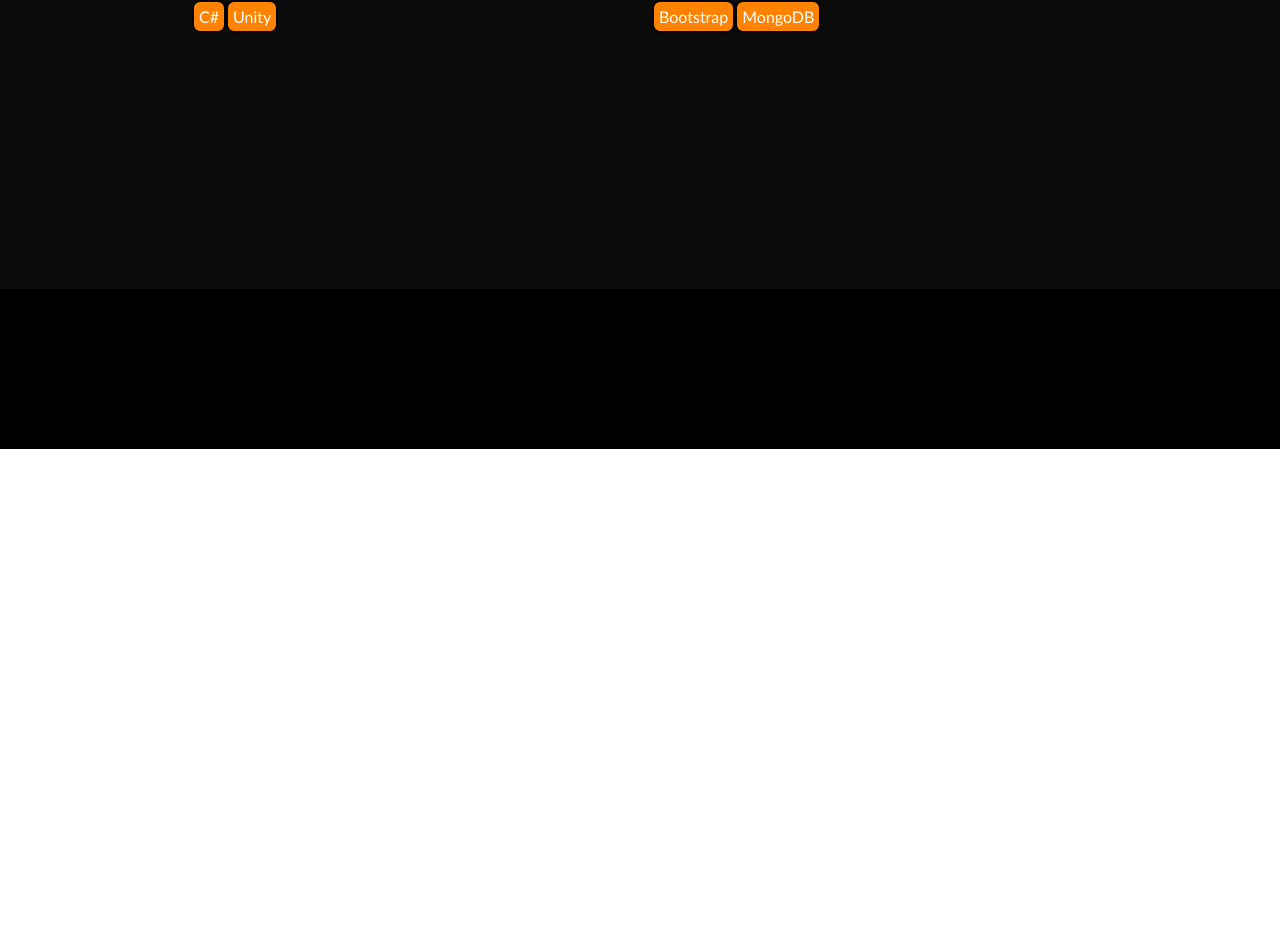
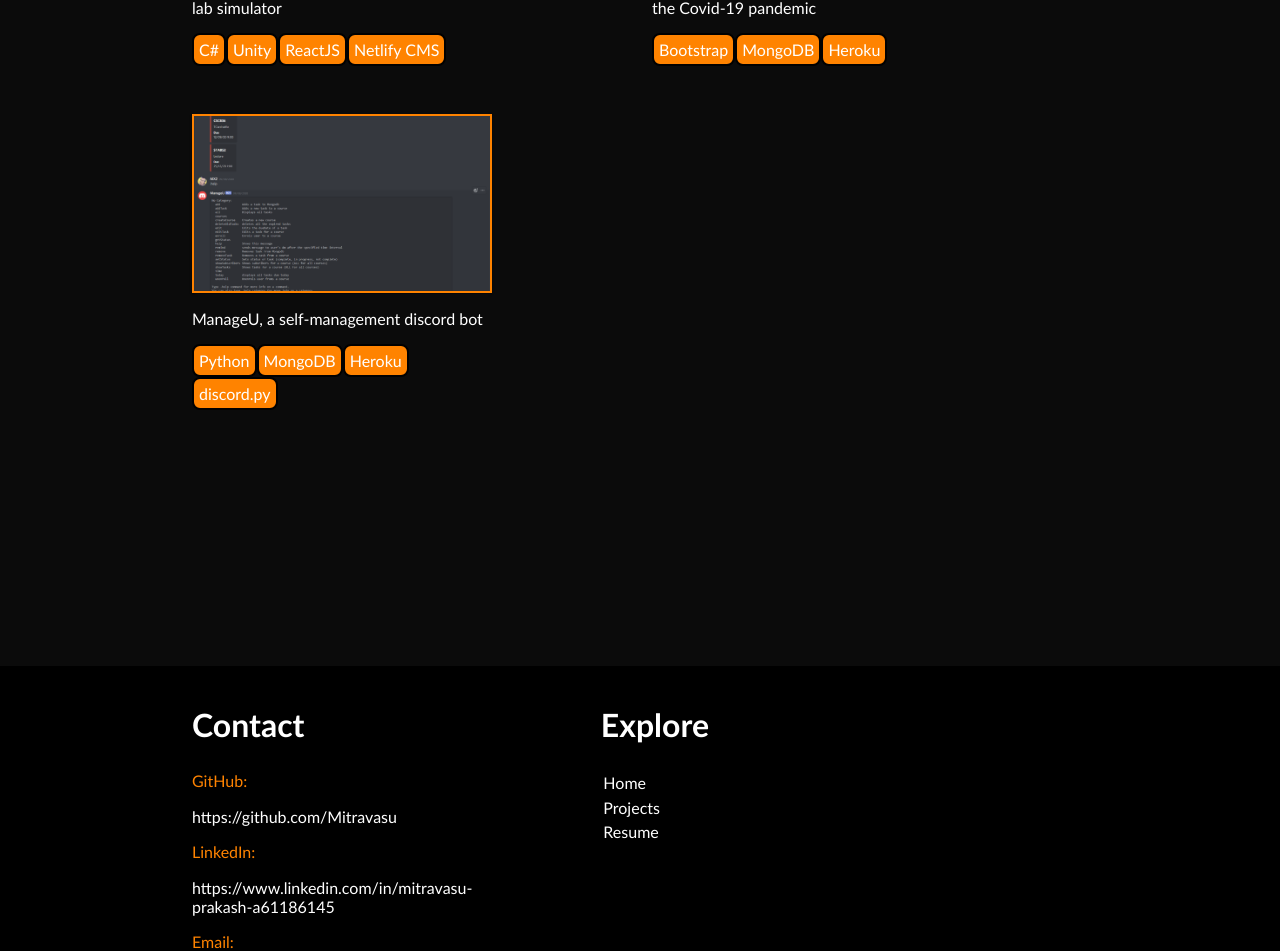
Before and after one commit to Mitravasu/PortfolioSite, a React (Create React App) app: page /projects in a window 1280 px wide. Shown: the part 688-1639 px from the top of the page. Before the commit the page ends 1137 px from the top, so only its background shows below. Built offline with nearby package versions, Linux system fonts and the light colour scheme; the HTML template or start-up script is replaced by a standard one.

Commit message:
Changed Content and Added Content to Footer
- Modified Header font
- Added new Tags to Project Cards
- Added ManageU Project Card
- Added Contact Information to Footer
- Added Navigation links to Footer

```diff
--- a/src/components/Footer.css
+++ b/src/components/Footer.css
@@ -1,4 +1,34 @@
 .FooterBox {
-    padding: 10vh 8vw;
+    padding-top: 1%;
+    padding-bottom: 3%;
+    padding-left: 15%;
     background: black;
+    display: flex;
+    flex-wrap: wrap;
+    flex-direction: row;
 }
+
+.NavBox {
+    display: flex;
+    flex-direction: column;
+    flex-wrap: wrap;
+    padding-left: 10%;
+}
+
+.Link {
+    padding: 1%;
+}
+
+.Link:hover, .ContactBox p:hover {
+    color: rgb(255, 131, 0);
+}
+
+
+.Contact {
+    padding: 0;
+    margin: 0;
+}
+
+.Type {
+    color: rgb(255, 131, 0);
+}
--- a/src/components/Footer.js
+++ b/src/components/Footer.js
@@ -1,11 +1,25 @@
 import React from 'react';
 import './Footer.css';
-
 
 function Footer() {
   return (
     <div class="FooterBox">
-
+      <div class="ContactBox">
+        <h2>Contact</h2>
+        <a class="Contact" href="https://github.com/Mitravasu">
+          <span class="Type">GitHub:</span><p>https://github.com/Mitravasu</p>
+        </a>
+        <a class="Contact" href="https://linkedin.com/in/mitravasu-prakash-a61186145">
+          <span class="Type">LinkedIn:</span><p>https://www.linkedin.com/in/mitravasu-prakash-a61186145</p>
+        </a>
+        <p class="Contact"><span class="Type">Email:</span><br /> mitravasu.prakash@mail.utoronto.ca</p>
+      </div>
+      <div class="NavBox">
+        <h2>Explore</h2>
+        <a class="Link" href="/">Home</a>
+        <a class="Link" href="/projects">Projects</a>
+        <a class="Link" href="https://drive.google.com/file/d/1AiUPbDK04za_Pz7JL9qU7UR2SVOGmpB_/view?usp=sharing">Resume</a>
+      </div>
     </div>
   );
 }
--- a/src/components/Header.css
+++ b/src/components/Header.css
@@ -13,7 +13,7 @@
 .HeaderLink {
     color: white;
     text-decoration: none;
-    font-family: "Courier New";
+    font-family: "Trebuchet MS";
 }
 
 .HeaderLink:hover {
--- a/src/pages/Home.css
+++ b/src/pages/Home.css
@@ -34,6 +34,15 @@
     padding-top: 5%;
 }
 
+.More {
+    color: white;
+    background-color: rgb(255, 131, 0);
+    height: fit-content;
+    width: fit-content;
+    padding: 1%;
+    border-radius: 5%;
+}
+
 .Project {
     width: fit-content;
     height: fit-content;
@@ -57,10 +66,10 @@
 }
 
 .HomeProjectCard {
-    min-width: 296px;
-    min-height: 175px;
-    max-height: 400px;
-    max-width: 375px;
+    width: 296px;
+    height: 175px;
+    /* max-height: 400px;
+    max-width: 375px; */
     border: 2px solid  rgb(255, 131, 0);
 }
 
@@ -79,8 +88,8 @@ h1 {
 }
 
 .IntroSpace p {
-    padding-right: 10px;
-    text-align: justify;
+    max-width: 75%;
+    font-size: 1.25em;
 }
 
 h2, p,li, a {
@@ -99,6 +108,7 @@ ul {
     display: flex;
     flex-wrap: wrap;
     list-style-type: none;
+    max-width: 296px;
 }
 
 li {
--- a/src/pages/Home.js
+++ b/src/pages/Home.js
@@ -13,8 +13,8 @@ function Home() {
       <div class="IntroSpace">
         <h1>Hey, I'm Mitravasu Prakash!</h1>
         <p>
-          I am currently pursuing Statistics, with specialization in Machine Learning and Data Mining at the University of Toronto Scarborough.
-            <br />I enjoy software development and I want to learn more about data science.
+          I am an aspriring Software Developer and Data Scientist, and am currently pursuing a Bachelors of Science in Statistics, with specialization in Machine Learning and Data Mining at the University of Toronto Scarborough.
+            <br />I enjoy developing applications in Java and writing scripts in Python.
           </p>
       </div>
       <div class="SkillsSpace">
@@ -47,6 +47,7 @@ function Home() {
               <li>Unity</li>
               <li>GUI</li>
               <li>SVN</li>
+              <li>JSON</li>
             </ul>
           </div>
 
@@ -65,6 +66,7 @@ function Home() {
               <li>HTML5</li>
               <li>Javascript</li>
               <li>CSS3</li>
+              <li>Netlify CMS</li>
             </ul>
           </a>
           <a class="Project" href="https://github.com/Mitravasu/BeatStar">
@@ -86,8 +88,11 @@ function Home() {
             <ul>
               <li>C#</li>
               <li>Unity</li>
+              <li>ReactJS</li>
+              <li>Netlify CMS</li>
             </ul>
           </a>
+          <p class="More">View More...</p>
         </div>
       </div>
     </div>
--- a/src/pages/Projects.css
+++ b/src/pages/Projects.css
@@ -10,11 +10,12 @@
 .ProjectSpace .Projects {
     padding-left: 15%;
     padding-top: 10%;
+    padding-right: 15%;
 }
 
 .Media {
-    height: 100%;
-    width: 100%
+    height: 30vh;
+    width: 20vw;
 }
 
 .ProjectCard {
--- a/src/pages/Projects.js
+++ b/src/pages/Projects.js
@@ -6,6 +6,7 @@ import cookingURL from '../images/cookingu.png';
 import physicsURL from '../images/physics.png';
 import beatstarURL from '../images/beatstar.png';
 import courierURL from '../images/courier.png';
+import manageURL from '../images/manageu.png';
 
 
 function Projects() {
@@ -24,6 +25,7 @@ function Projects() {
             <li>HTML5</li>
             <li>Javascript</li>
             <li>CSS3</li>
+            <li>Netlify CMS</li>
           </ul>
         </a>
         <a class="Project" href="https://github.com/Mitravasu/BeatStar">
@@ -45,6 +47,8 @@ function Projects() {
           <ul>
             <li>C#</li>
             <li>Unity</li>
+            <li>ReactJS</li>
+            <li>Netlify CMS</li>
           </ul>
         </a>
         <a class="Project" href="https://courieru.herokuapp.com/">
@@ -55,6 +59,19 @@ function Projects() {
           <ul>
             <li>Bootstrap</li>
             <li>MongoDB</li>
+            <li>Heroku</li>
+          </ul>
+        </a>
+        <a class="Project" href="https://github.com/l3n0ire/pythonDiscordBot">
+          <Card className="HomeProjectCard" square>
+            <CardMedia className="HomeMedia" image={manageURL} title="CourierU" />
+          </Card>
+          <p>ManageU, a self-management discord bot</p>
+          <ul>
+            <li>Python</li>
+            <li>MongoDB</li>
+            <li>Heroku</li>
+            <li>discord.py</li>
           </ul>
         </a>
       </div>
```
Also changed, not shown: src/images/manageu.png (added).
